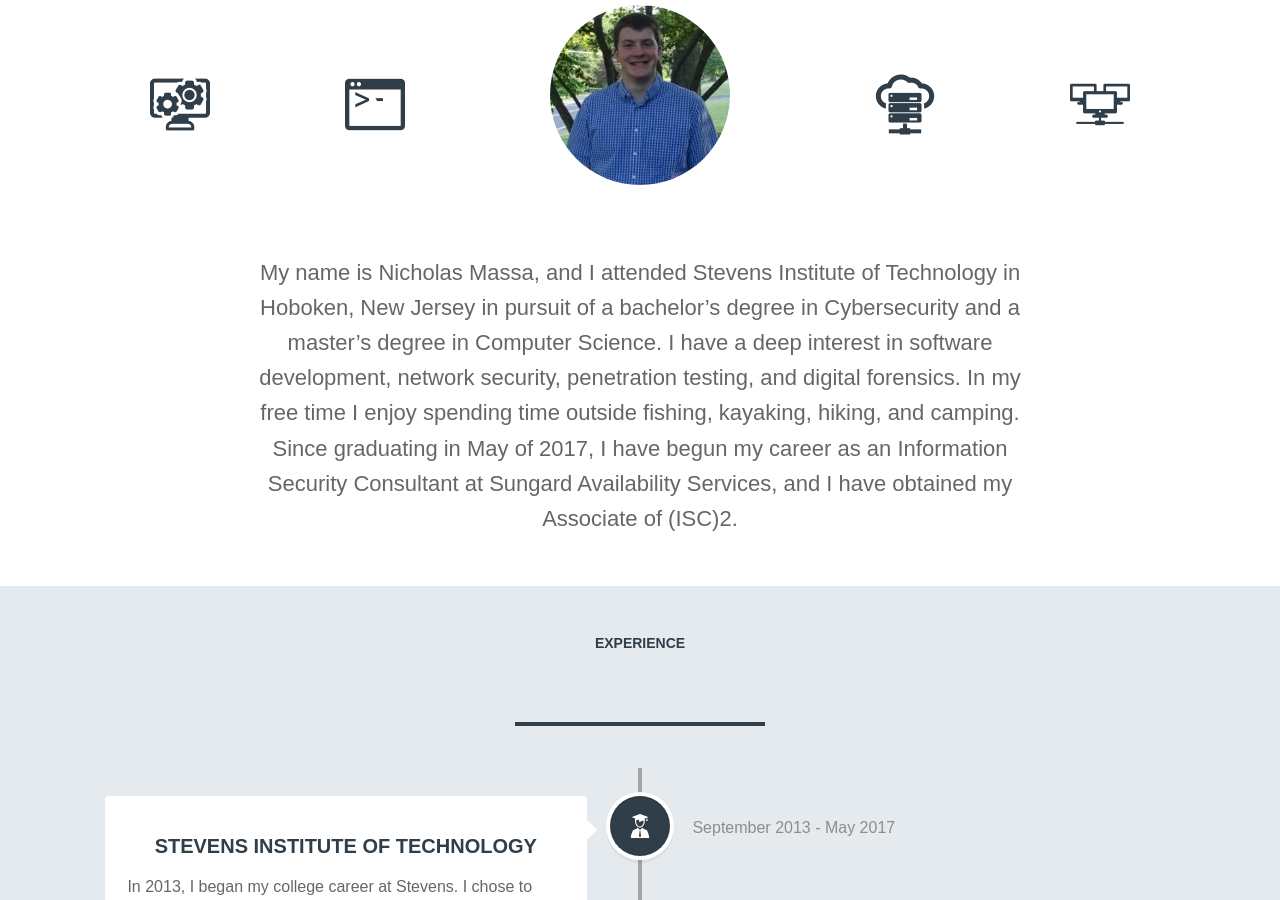
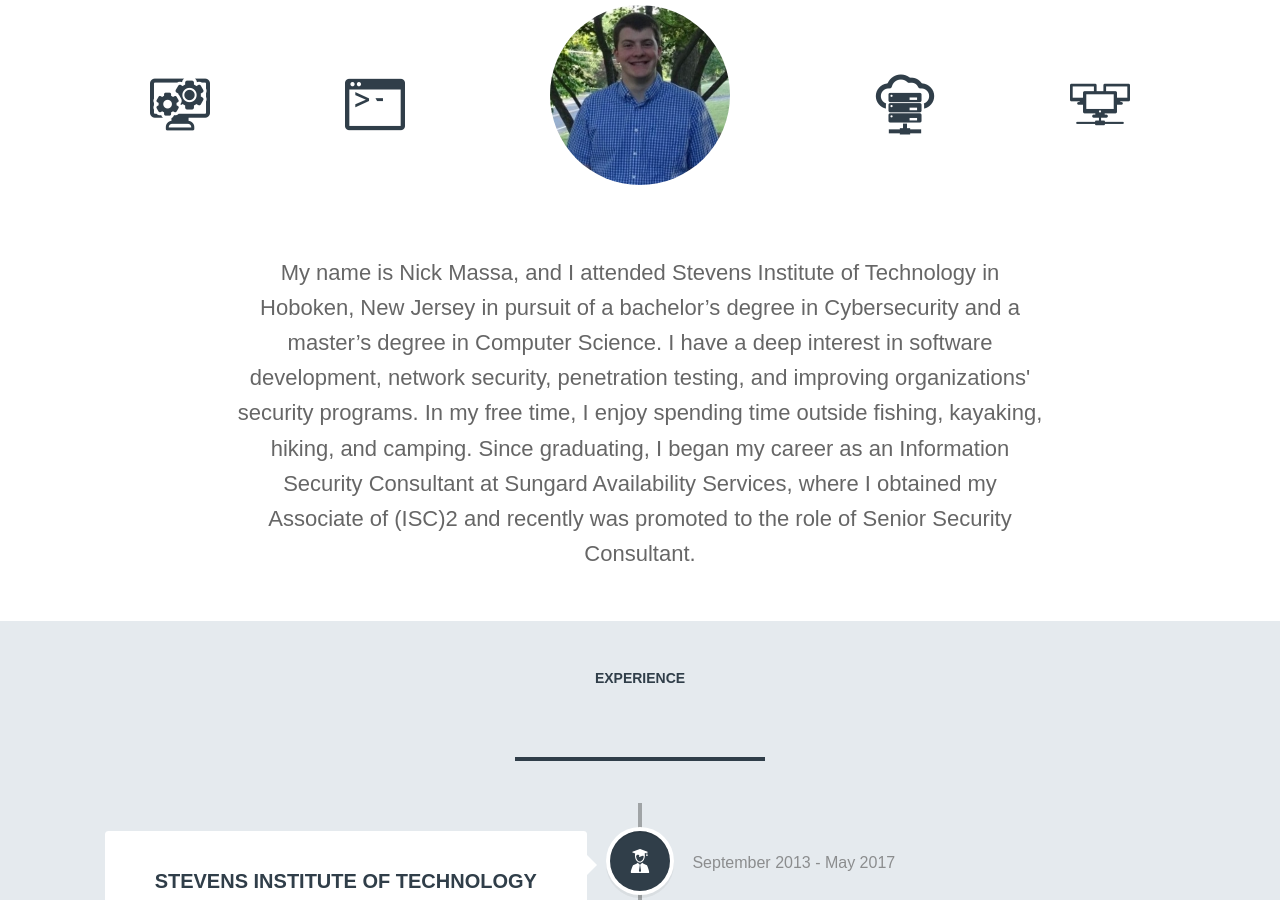
Before and after one commit to nickm221/nickmassa.com, a Jekyll site: the page built from index.html, in a window 1280 px wide and 900 px high, scrolled down 637 px. Built offline with Jekyll 4.4.1, drawn with Linux system fonts in a browser that asks for light colours; nearby versions of some CDN libraries; Markdown is read by kramdown in place of the engine named in the settings.

Commit message:
Update about.html

```diff
--- a/_includes/about.html
+++ b/_includes/about.html
@@ -15,7 +15,7 @@
     <div class="glyph-icon flaticon-computers13"></div>
   </div>
   <div class="blurb">
-    <p>My name is Nicholas Massa, and I attended Stevens Institute of Technology in Hoboken, New Jersey in pursuit of a bachelor’s degree in Cybersecurity and a master’s degree in Computer Science.  I have a deep interest in software development, network security, penetration testing, and digital forensics. In my free time I enjoy spending time outside fishing, kayaking, hiking, and camping.  Since graduating in May of 2017, I have begun my career as an Information Security Consultant at Sungard Availability Services, and I have obtained my Associate of (ISC)2.</p>
+    <p>My name is Nick Massa, and I attended Stevens Institute of Technology in Hoboken, New Jersey in pursuit of a bachelor’s degree in Cybersecurity and a master’s degree in Computer Science.  I have a deep interest in software development, network security, penetration testing, and improving organizations' security programs. In my free time, I enjoy spending time outside fishing, kayaking, hiking, and camping.  Since graduating, I began my career as an Information Security Consultant at Sungard Availability Services, where I obtained my Associate of (ISC)2 and recently was promoted to the role of Senior Security Consultant.</p>
   </div>
   <div class="skill-lock"></div>
 </section>
```
